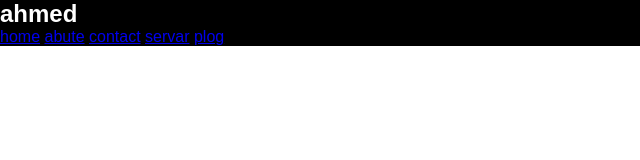
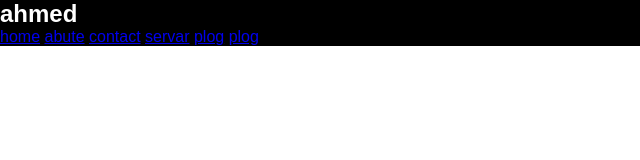
Before and after one commit to a3h3/learning_commend_line, a plain HTML site: page index.html in a window 1280 px wide. Shown: the top 160 px of the page, 0-640 px from the left. Drawn offline with Linux system fonts and the light colour scheme.

Commit message:
new_ahmed

```diff
--- a/index.html
+++ b/index.html
@@ -19,6 +19,7 @@
                 <a href="#">contact</a>
                 <a href="#">servar</a>
                 <a href="#">plog</a>
+                <a href="#">plog</a>
             </div>
         </div>
     </header>
```
